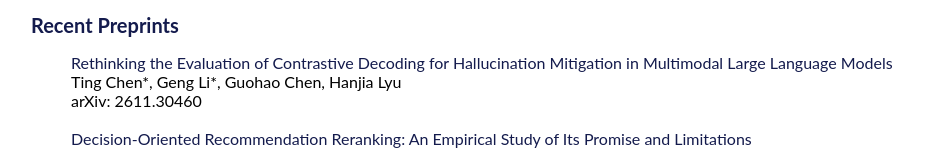
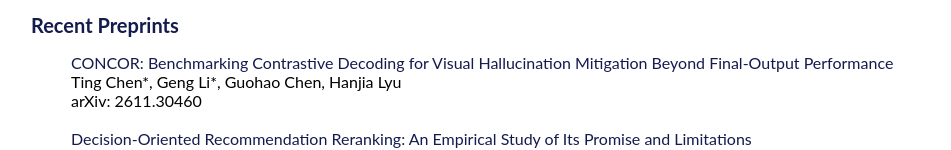
Before and after one commit to brucelyu17/brucelyu17.github.io, a plain HTML site: page index.html in a window 1280 px wide. Shown: the part 1840-1990 px from the top of the page, without its empty margins (159-1110 px from the left). Drawn offline with Linux system fonts and the light colour scheme.

Commit message:
Update paper title in recent preprints section

```diff
--- a/index.html
+++ b/index.html
@@ -154,7 +154,7 @@
 		<ul>
 			<div>
 				<a class="paper_title" href="https://arxiv.org/abs/2611.30460">
-					Rethinking the Evaluation of Contrastive Decoding for Hallucination Mitigation in Multimodal Large Language Models
+					CONCOR: Benchmarking Contrastive Decoding for Visual Hallucination Mitigation Beyond Final-Output Performance
 				</a><br>
 				Ting Chen*, Geng Li*, Guohao Chen, Hanjia Lyu<br>
 				arXiv: 2611.30460<br><br>
```
